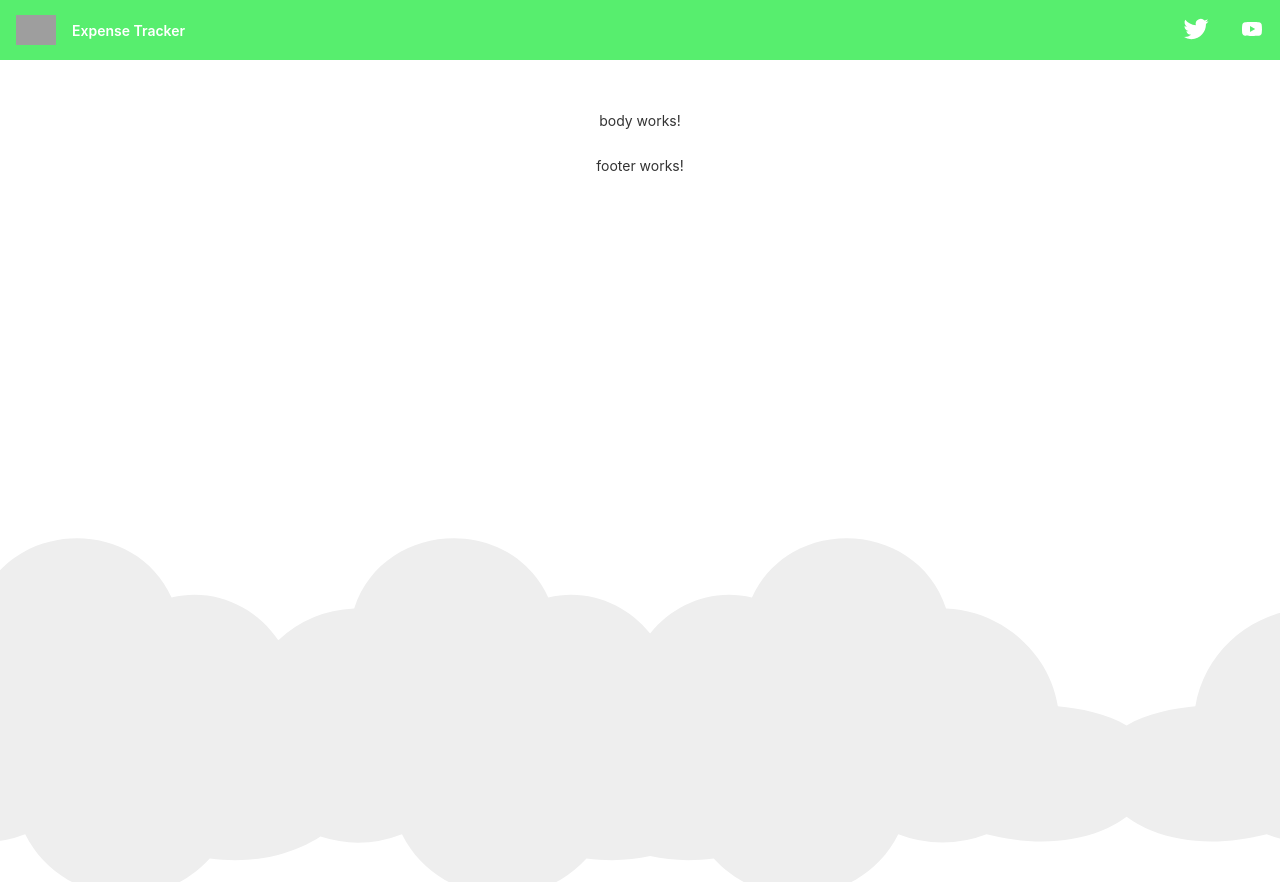
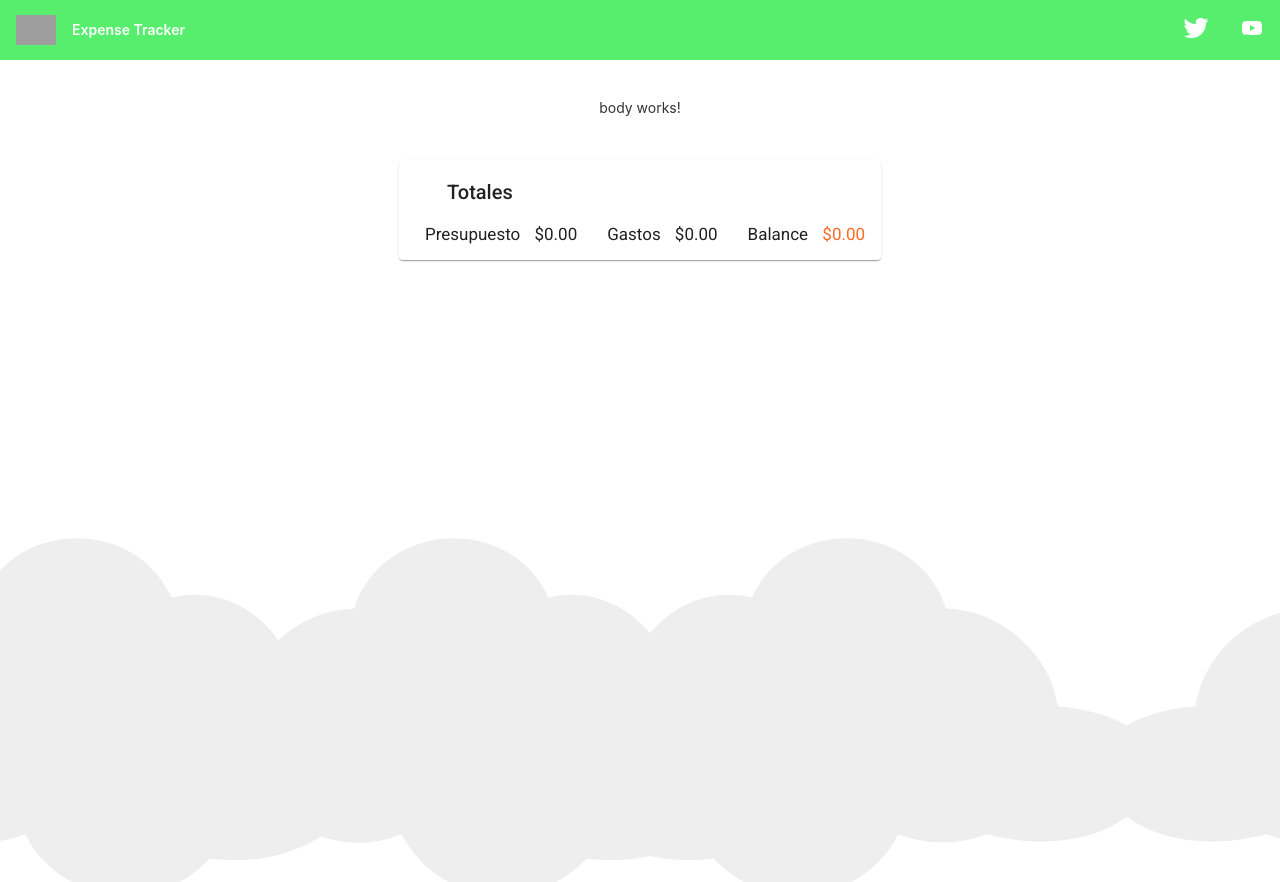
Before and after one commit to EmanuelGts/ExpenseTracker, an Angular app: page / in a window 1280 px wide. Before the commit the page ends 800 px from the top, so only its background shows below. Built offline with nearby package versions, Linux system fonts and the light colour scheme; grey boxes are pictures that could not be loaded.

Commit message:
Se agrega angular material
Diseño del component footer

```diff
--- a/angular.json
+++ b/angular.json
@@ -30,6 +30,7 @@
               "src/assets"
             ],
             "styles": [
+              "src/custom-theme.scss",
               "src/styles.css"
             ],
             "scripts": []
--- a/package.json
+++ b/package.json
@@ -11,10 +11,12 @@
   "private": true,
   "dependencies": {
     "@angular/animations": "~13.0.0",
+    "@angular/cdk": "^13.3.9",
     "@angular/common": "~13.0.0",
     "@angular/compiler": "~13.0.0",
     "@angular/core": "~13.0.0",
     "@angular/forms": "~13.0.0",
+    "@angular/material": "^13.3.9",
     "@angular/platform-browser": "~13.0.0",
     "@angular/platform-browser-dynamic": "~13.0.0",
     "@angular/router": "~13.0.0",
@@ -23,7 +25,7 @@
     "zone.js": "~0.11.4"
   },
   "devDependencies": {
-    "@angular-devkit/build-angular": "~13.0.1",
+    "@angular-devkit/build-angular": "^13.0.1",
     "@angular/cli": "~13.0.1",
     "@angular/compiler-cli": "~13.0.0",
     "@types/jasmine": "~3.10.0",
--- a/src/app/app.module.ts
+++ b/src/app/app.module.ts
@@ -1,10 +1,12 @@
 import { NgModule } from '@angular/core';
 import { BrowserModule } from '@angular/platform-browser';
+import { MaterialModule } from "./material.module";
 
 import { AppRoutingModule } from './app-routing.module';
 import { AppComponent } from './app.component';
 import { FooterComponent } from './main/footer/footer.component';
 import { BodyComponent } from './main/body/body.component';
+import { BrowserAnimationsModule } from '@angular/platform-browser/animations';
 
 @NgModule({
   declarations: [
@@ -15,7 +17,9 @@ import { BodyComponent } from './main/body/body.component';
   ],
   imports: [
     BrowserModule,
-    AppRoutingModule
+    AppRoutingModule,
+    BrowserAnimationsModule,
+    MaterialModule
   ],
   providers: [],
   bootstrap: [AppComponent]
--- a/src/app/main/footer/footer.component.html
+++ b/src/app/main/footer/footer.component.html
@@ -1 +1,35 @@
-<p>footer works!</p>
+<mat-card backgroundColor="primary" [ngStyle]="{ 'margin-top': '30px' }">
+    <mat-card-header>
+      <h2>{{ titulo }}</h2>
+    </mat-card-header>
+    <mat-card-content
+        [ngStyle]="{ 'display': 'flex', 'font-size': '17px' }">
+
+        <div [ngStyle]="{ 'margin-left': '10px' }">
+            <mat-label>Presupuesto</mat-label>
+            <mat-label
+                [ngStyle]="{ 'margin-left': '10px', 'text-align': 'right' }"
+            >
+            {{ presupuesto | currency }}
+            </mat-label>
+        </div>
+
+        <div [ngStyle]="{ 'margin-left': '30px' }">
+            <mat-label>Gastos</mat-label>
+            <mat-label
+                [ngStyle]="{ 'margin-left': '10px', 'text-align': 'right' }"
+            >
+            {{ gastos | currency }}
+            </mat-label>
+        </div>
+
+        <div [ngStyle]="{ 'margin-left': '30px' }">
+            <mat-label>Balance</mat-label>
+            <mat-label
+            [ngStyle]="{ 'margin-left': '10px', 'text-align': 'right', 'color': balance > 0? 'green' : balance == 0 ? '#ff6924' : 'red' }"
+            >
+              {{ balance | currency }}
+            </mat-label>
+        </div>
+    </mat-card-content>
+</mat-card>
--- a/src/app/main/footer/footer.component.ts
+++ b/src/app/main/footer/footer.component.ts
@@ -7,9 +7,32 @@ import { Component, OnInit } from '@angular/core';
 })
 export class FooterComponent implements OnInit {
 
+  titulo!: string;
+  presupuesto!: number;
+  gastos!: number;
+  balance!: number;
+
   constructor() { }
 
   ngOnInit(): void {
+    this.titulo = 'Totales';
+    this.obtener_gastos();
+    this.obtener_presupuesto();
+    this.calcular_balance();
+  }
+
+  obtener_gastos(){
+    // TODO
+    this.gastos = 0;
+  }
+
+  obtener_presupuesto(){
+    // TODO
+    this.presupuesto = 0;
+  }
+
+  calcular_balance(){
+    this.balance = this.presupuesto - this.gastos;
   }
 
 }
--- /dev/null
+++ b/src/custom-theme.scss
@@ -0,0 +1,34 @@
+
+// Custom Theming for Angular Material
+// For more information: https://material.angular.io/guide/theming
+@use '@angular/material' as mat;
+// Plus imports for other components in your app.
+
+// Include the common styles for Angular Material. We include this here so that you only
+// have to load a single css file for Angular Material in your app.
+// Be sure that you only ever include this mixin once!
+@include mat.core();
+
+// Define the palettes for your theme using the Material Design palettes available in palette.scss
+// (imported above). For each palette, you can optionally specify a default, lighter, and darker
+// hue. Available color palettes: https://material.io/design/color/
+$ExpenseTraker-primary: mat.define-palette(mat.$indigo-palette);
+$ExpenseTraker-accent: mat.define-palette(mat.$pink-palette, A200, A100, A400);
+
+// The warn palette is optional (defaults to red).
+$ExpenseTraker-warn: mat.define-palette(mat.$red-palette);
+
+// Create the theme object. A theme consists of configurations for individual
+// theming systems such as "color" or "typography".
+$ExpenseTraker-theme: mat.define-light-theme((
+  color: (
+    primary: $ExpenseTraker-primary,
+    accent: $ExpenseTraker-accent,
+    warn: $ExpenseTraker-warn,
+  )
+));
+
+// Include theme styles for core and each component used in your app.
+// Alternatively, you can import and @include the theme mixins for each component
+// that you are using.
+@include mat.all-component-themes($ExpenseTraker-theme);
--- a/src/index.html
+++ b/src/index.html
@@ -6,8 +6,11 @@
   <base href="/">
   <meta name="viewport" content="width=device-width, initial-scale=1">
   <link rel="icon" type="image/x-icon" href="favicon.ico">
+  <link rel="preconnect" href="https://fonts.gstatic.com">
+  <link href="https://fonts.googleapis.com/css2?family=Roboto:wght@300;400;500&display=swap" rel="stylesheet">
+  <link href="https://fonts.googleapis.com/icon?family=Material+Icons" rel="stylesheet">
 </head>
-<body>
+<body class="mat-typography">
 
 
   <app-root></app-root>
--- a/src/styles.css
+++ b/src/styles.css
@@ -1 +1,4 @@
 /* You can add global styles to this file, and also import other style files */
+
+html, body { height: 100%; }
+body { margin: 0; font-family: Roboto, "Helvetica Neue", sans-serif; }
```
Also changed, not shown: src/app/material.module.ts (added, +23 -0 lines), 1 other file (tests, documents, lock files or other folders).
